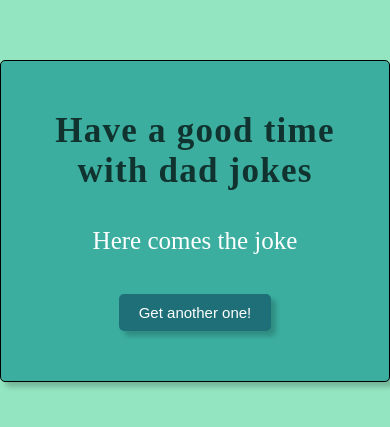
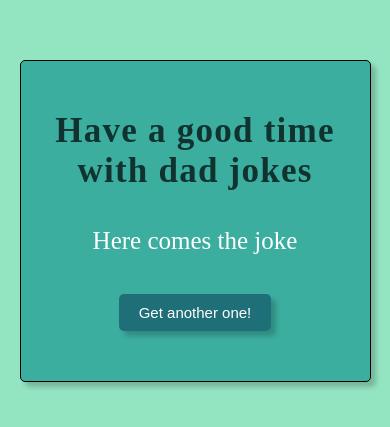
Before and after one commit to DasaGott/Dad-jokes, a plain HTML site: page index.html in a window 390 px wide. Shown: the part 201-628 px from the top of the page. Drawn offline with Linux system fonts and the light colour scheme; no server answers.

Commit message:
Added media query

```diff
--- a/style.css
+++ b/style.css
@@ -58,3 +58,9 @@ h3 {
 .btn:active {
   transform: scale(0.9);
 }
+
+@media screen and (max-width: 675px) {
+  .container {
+    max-width: 90%;
+  }
+}
```
